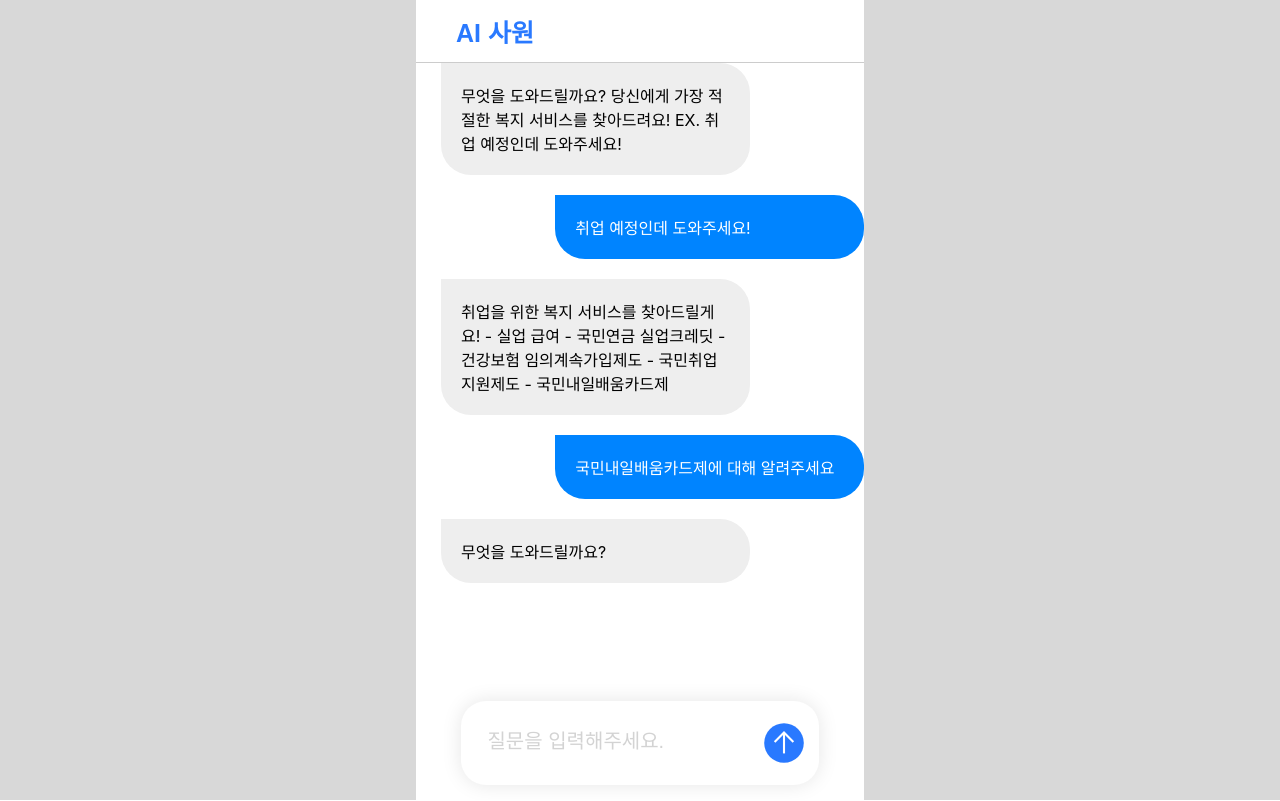
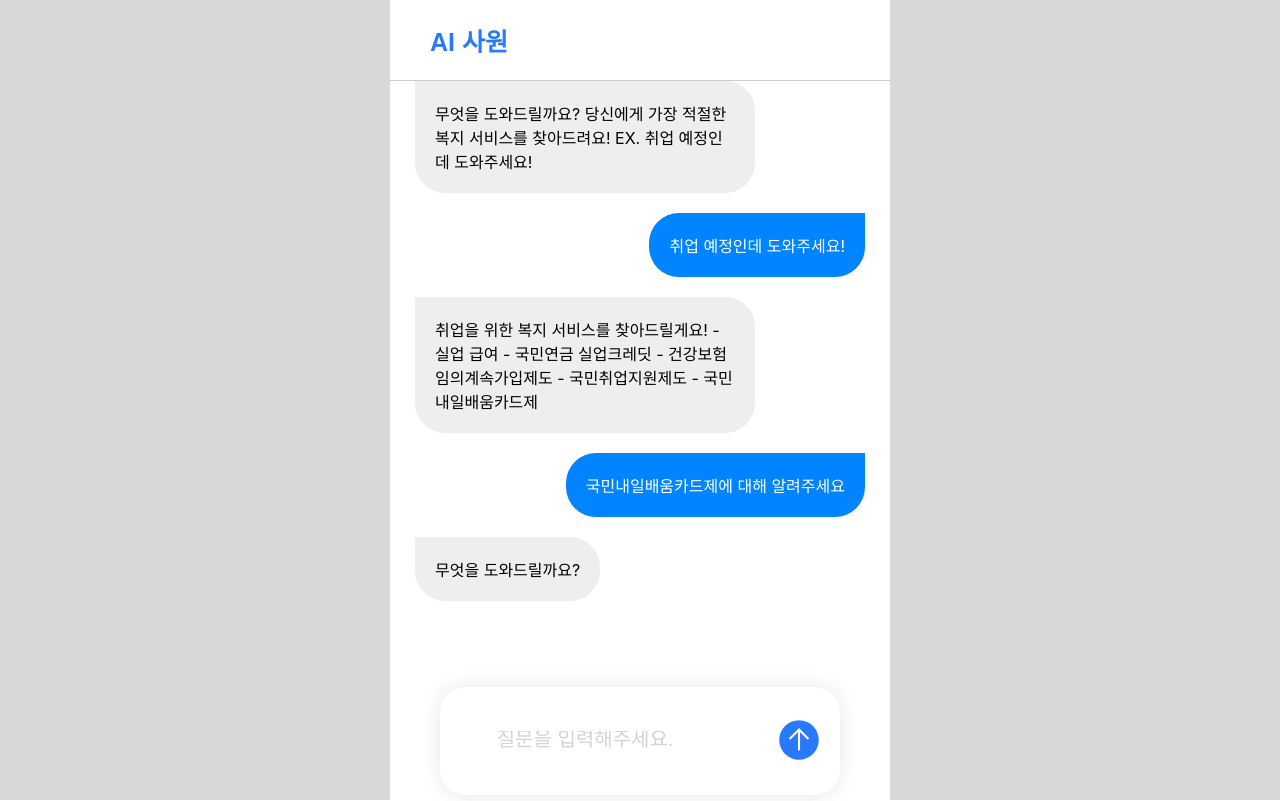
Before and after one commit to orange-fritters/ai-employee, a React (Create React App) app in the folder frontend/: page / in a window 1280 px wide. Built offline with nearby package versions, Linux system fonts and the light colour scheme.

Commit message:
✨ [Feat] Finish frontend

```diff
--- a/frontend/src/components/Header.tsx
+++ b/frontend/src/components/Header.tsx
@@ -1,13 +1,21 @@
 import React from "react";
 import styled from "styled-components";
+
+const Header = () => {
+  return (
+    <HeaderBox>
+      <HeaderText>AI 사원</HeaderText>
+    </HeaderBox>
+  );
+};
 
 const HeaderBox = styled.div`
   background-color: white;
   border-bottom: 1px solid #ccc;
   box-shadow: 0px 30px 0px 0px rgba(0, 0, 0, 30);
 
-  width: 35%;
-  height: 80px;
+  width: 100%;
+  height: 10vh;
 
   display: flex;
   align-items: center;
@@ -22,13 +30,4 @@ const HeaderText = styled.div`
 
   color: #2979ff;
 `;
-
-const Header = () => {
-  return (
-    <HeaderBox>
-      <HeaderText>AI 사원</HeaderText>
-    </HeaderBox>
-  );
-};
-
 export default Header;
--- a/frontend/src/components/Message.tsx
+++ b/frontend/src/components/Message.tsx
@@ -9,12 +9,15 @@ export const Message = styled.div<{ sender: "user" | "bot" }>`
   position: relative;
   align-self: ${(props) =>
     props.sender === "bot" ? "flex-start" : "flex-end"};
+  text-align: ${(props) => (props.sender === "bot" ? "left" : "right")};
   background-color: ${(props) =>
     props.sender === "bot" ? "#eeeeee" : "#0084ff"};
   color: ${(props) => (props.sender === "bot" ? "#000" : "#fff")};
 
-  margin-left: 25px;
+  margin-left: ${(props) => (props.sender === "bot" ? "25px" : "0px")};
+  margin-right: ${(props) => (props.sender === "bot" ? "0px" : "25px")};
   padding: 20px;
-  border-radius: 0px 30px 30px 30px;
-  width: 60%;
+  border-radius: ${(props) =>
+    props.sender === "bot" ? "0px 30px 30px 30px" : "30px 0px 30px 30px"};
+  max-width: 60%;
 `;
--- a/frontend/src/components/SearchBar.tsx
+++ b/frontend/src/components/SearchBar.tsx
@@ -1,13 +1,63 @@
-import React, { useState } from "react";
+import React, { useEffect, useState } from "react";
 import styled from "styled-components";
+import axios from "axios";
 
-const BackGround = styled.div`
+interface ISearchBarProps {
+  handleMessages: (query: string, who: "bot" | "user") => void;
+}
+
+const SearchBar: React.FC<ISearchBarProps> = ({ handleMessages }) => {
+  const PUBLIC_URL = process.env.PUBLIC_URL;
+  const sendButton = `${PUBLIC_URL}/icon.svg`;
+
+  const [input, setInput] = useState<string>("");
+  const [query, setQuery] = useState<string>("");
+
+  const handleInputChange = (event: React.ChangeEvent<HTMLInputElement>) => {
+    setInput(event.target.value);
+    setQuery(event.target.value);
+  };
+
+  const makeQuery = async () => {
+    try {
+      handleMessages(input, "user");
+      setInput("");
+      const res = await axios.post("/query", { query: query });
+      handleMessages(res.data.response, "bot");
+      setQuery("");
+    } catch (error) {
+      console.error("Error:", error);
+    }
+  };
+
+  const handleSubmit = async (event: React.FormEvent<HTMLFormElement>) => {
+    event.preventDefault();
+    makeQuery();
+  };
+
+  return (
+    <BackGround onSubmit={handleSubmit}>
+      <SearchBarBox>
+        <SearchInput
+          placeholder="   질문을 입력해주세요."
+          type="text"
+          value={input}
+          onChange={handleInputChange}
+        />
+        <SmallSendButton type="submit">
+          <img src={sendButton} />
+        </SmallSendButton>
+      </SearchBarBox>
+    </BackGround>
+  );
+};
+
+export default SearchBar;
+
+const BackGround = styled.form`
   background-color: white;
-  width: 35%;
+  width: 100%;
   height: 15vh;
-
-  padding-top: 10px;
-  padding-bottom: 10px;
 
   display: flex;
   align-items: center;
@@ -34,9 +84,9 @@ const SearchInput = styled.input`
   flex: 1;
   border: none;
   outline: none;
-  padding: 10px;
   font-size: 16px;
   background-color: transparent;
+  padding-left: 40px;
   &::placeholder {
     color: lightgray;
     font-size: 20px; /* Adjust the font size as needed */
@@ -44,52 +94,16 @@ const SearchInput = styled.input`
   }
 `;
 
-const SmallSendButton = styled.img`
-  width: 50px;
-  height: 50px;
-  background-size: cover;
-  cursor: pointer;
+const SmallSendButton = styled.button`
+  background-color: transparent;
   border: none;
-  margin-right: 10px;
+
+  img {
+    width: 50px;
+    height: 50px;
+    background-size: cover;
+    cursor: pointer;
+    border: none;
+    margin-right: 10px;
+  }
 `;
-
-interface ISearchBarProps {
-  onSearch: (query: string) => void;
-}
-
-const SearchBar: React.FC<ISearchBarProps> = ({ onSearch }) => {
-  const PUBLIC_URL = process.env.PUBLIC_URL;
-  const sendButton = `${PUBLIC_URL}/icon.svg`;
-
-  const [input, setInput] = useState<string>("");
-
-  const handleInputChange = (event: React.ChangeEvent<HTMLInputElement>) => {
-    console.log(event.target.value);
-    setInput(event.target.value);
-  };
-
-  const handleButtonClick = () => {
-    onSearch(input);
-    setInput("");
-  };
-
-  return (
-    <BackGround>
-      <SearchBarBox>
-        <SearchInput
-          placeholder="   질문을 입력해주세요."
-          value={input}
-          onChange={handleInputChange}
-          onKeyDown={(e: React.KeyboardEvent<HTMLInputElement>) => {
-            if (e.key === "Enter") {
-              handleButtonClick();
-            }
-          }}
-        />
-        <SmallSendButton src={sendButton} onClick={handleButtonClick} />
-      </SearchBarBox>
-    </BackGround>
-  );
-};
-
-export default SearchBar;
--- a/frontend/src/pages/Main.tsx
+++ b/frontend/src/pages/Main.tsx
@@ -4,6 +4,39 @@ import styled from "styled-components";
 import Header from "../components/Header";
 import SearchBar from "../components/SearchBar";
 import { Message, IMessage } from "../components/Message";
+
+const ChatApp: React.FC = () => {
+  const [messages, setMessages] = useState<IMessage[]>(defaultMessages);
+
+  // Scroll to bottom part.
+  const containerRef = useRef<HTMLDivElement>(null);
+  useEffect(() => {
+    const container = containerRef.current;
+    if (container) {
+      container.scrollTop = container.scrollHeight;
+    }
+  }, [messages]);
+
+  const handleResponse = (text: string, who: "bot" | "user") => {
+    setMessages((prev) => [...prev, { sender: who, text: text }]);
+  };
+
+  return (
+    <Background>
+      <Container>
+        <Header />
+        <Window ref={containerRef}>
+          {messages.map((message, i) => (
+            <Message key={i} sender={message.sender}>
+              {message.text}
+            </Message>
+          ))}
+        </Window>
+        <SearchBar handleMessages={handleResponse} />
+      </Container>
+    </Background>
+  );
+};
 
 const defaultMessages: IMessage[] = [
   {
@@ -30,51 +63,10 @@ const defaultMessages: IMessage[] = [
   },
 ];
 
-const ChatApp: React.FC = () => {
-  const [messages, setMessages] = useState<IMessage[]>(defaultMessages);
-  const containerRef = useRef<HTMLDivElement>(null);
-
-  useEffect(() => {
-    const container = containerRef.current;
-    if (container) {
-      container.scrollTop = container.scrollHeight;
-    }
-  }, [messages]);
-
-  const search = (query: string) => {
-    axios
-      .get(`http://0.0.0.0:8001/ask/${encodeURIComponent(query)}`)
-      .then((response: AxiosResponse) => {
-        console.log(response.data);
-        setMessages((prev) => [
-          ...prev,
-          { sender: "bot", text: response.data },
-        ]);
-      })
-      .catch((error: AxiosError) => {
-        console.error("Error:", error);
-      });
-  };
-
-  const handleUserMessage = (text: string) => {
-    setMessages((prev) => [...prev, { sender: "user", text: text }]);
-    search(text);
-  };
-
-  return (
-    <Background>
-      <Header />
-      <Window ref={containerRef}>
-        {messages.map((message, i) => (
-          <Message key={i} sender={message.sender}>
-            {message.text}
-          </Message>
-        ))}
-      </Window>
-      <SearchBar onSearch={handleUserMessage} />
-    </Background>
-  );
-};
+const Container = styled.div`
+  width: 500px;
+  height: 100vh;
+`;
 
 const Background = styled.div`
   display: flex;
@@ -98,15 +90,13 @@ const Window = styled.div`
   flex-direction: column;
   background-color: white;
 
-  width: 35%;
-  height: 100%;
+  width: 100%;
+  height: 75vh;
 
   overflow-y: scroll;
   scroll-behavior: smooth;
 
-  & > * + * {
-    margin-top: 20px;
-  }
+  gap: 20px;
 `;
 
 export default ChatApp;
```
